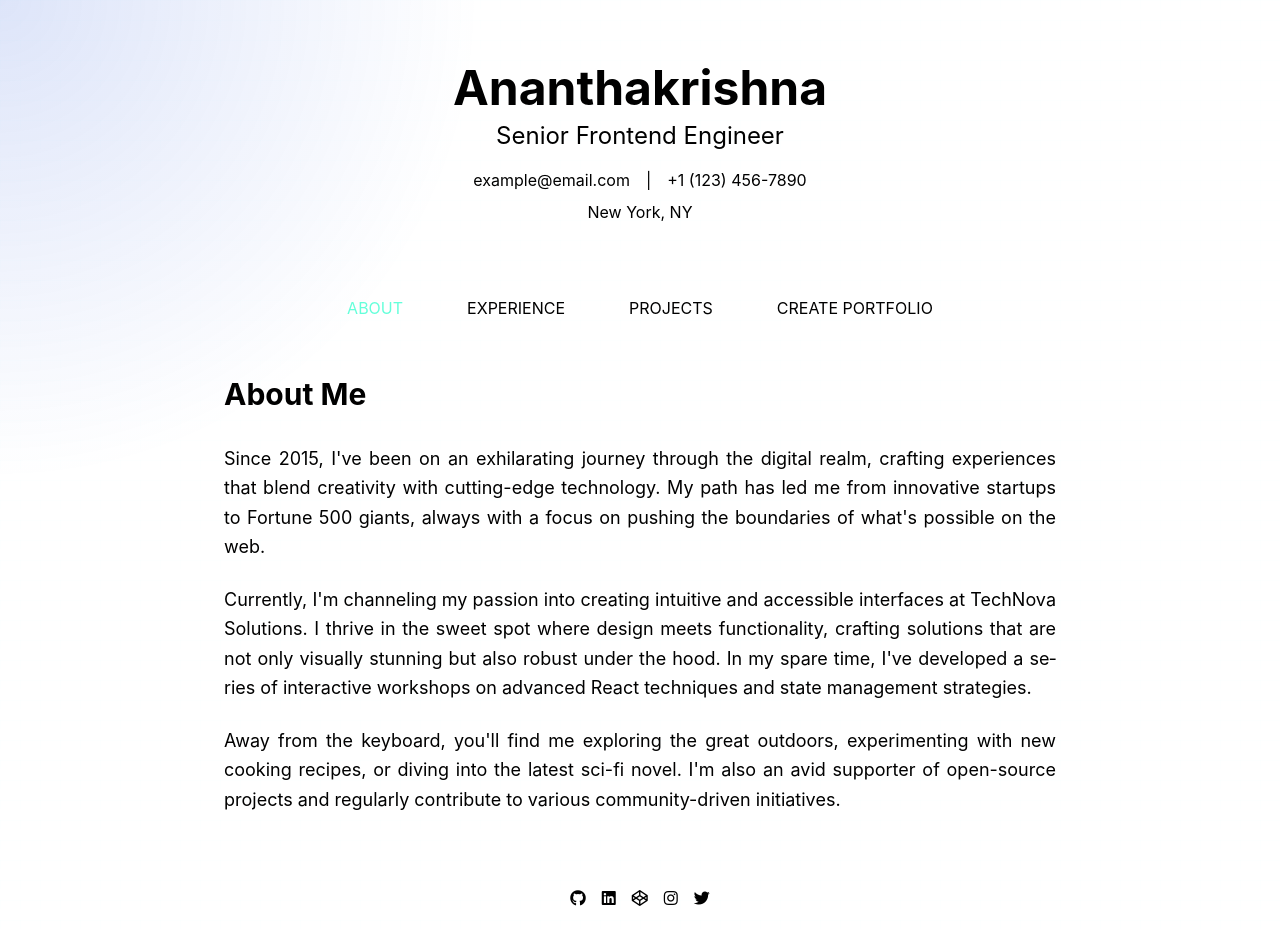
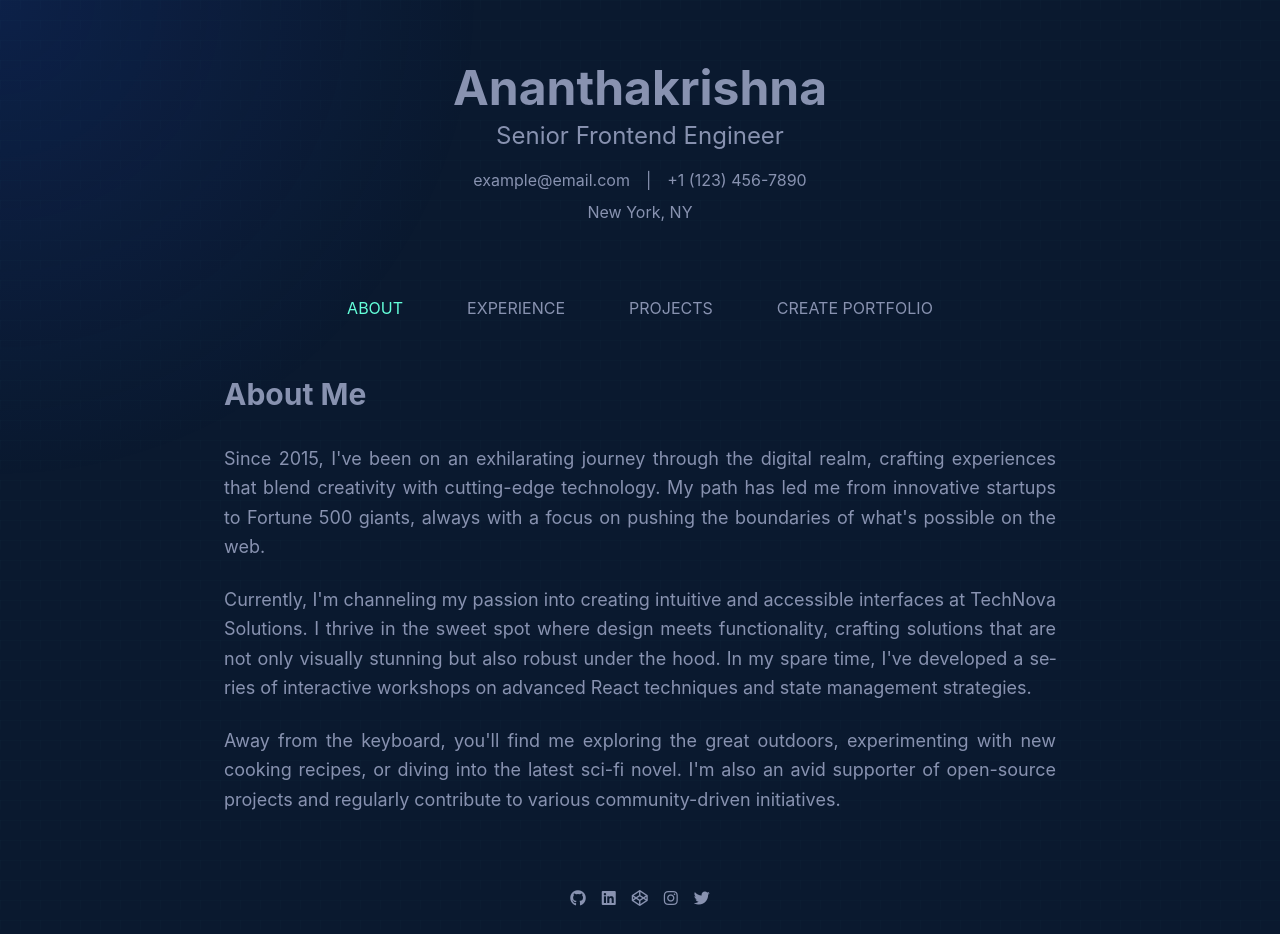
Before and after one commit to Ananthakrishna24/portfolio-v1, a React (Create React App) app: page / in a window 1280 px wide. Built offline with nearby package versions, Linux system fonts and the light colour scheme.

Commit message:
fix: disabled light mode

```diff
--- a/src/components/Layout.js
+++ b/src/components/Layout.js
@@ -1,8 +1,8 @@
-import React from "react";
+import React, { useState } from "react";
 import { Link, useLocation } from "react-router-dom";
 import { motion } from "framer-motion";
 import CursorLight from "./CursorLight";
-//import ThemeToggle from "./ThemeToggle";
+import ThemeToggle from "./ThemeToggle";
 
 const NavItem = ({ to, label, className = "" }) => {
   const location = useLocation();
@@ -45,7 +45,9 @@ const Layout = ({ children }) => {
 
   return (
     <div
-      className={`min-h-screen`}
+      className={`min-h-screen ${
+        true ? "dark bg-navy text-slate" : "bg-light-bg text-light-text"
+      }`}
     >
       <div className="fixed inset-0 pointer-events-none z-0">
         <CursorLight />
```
